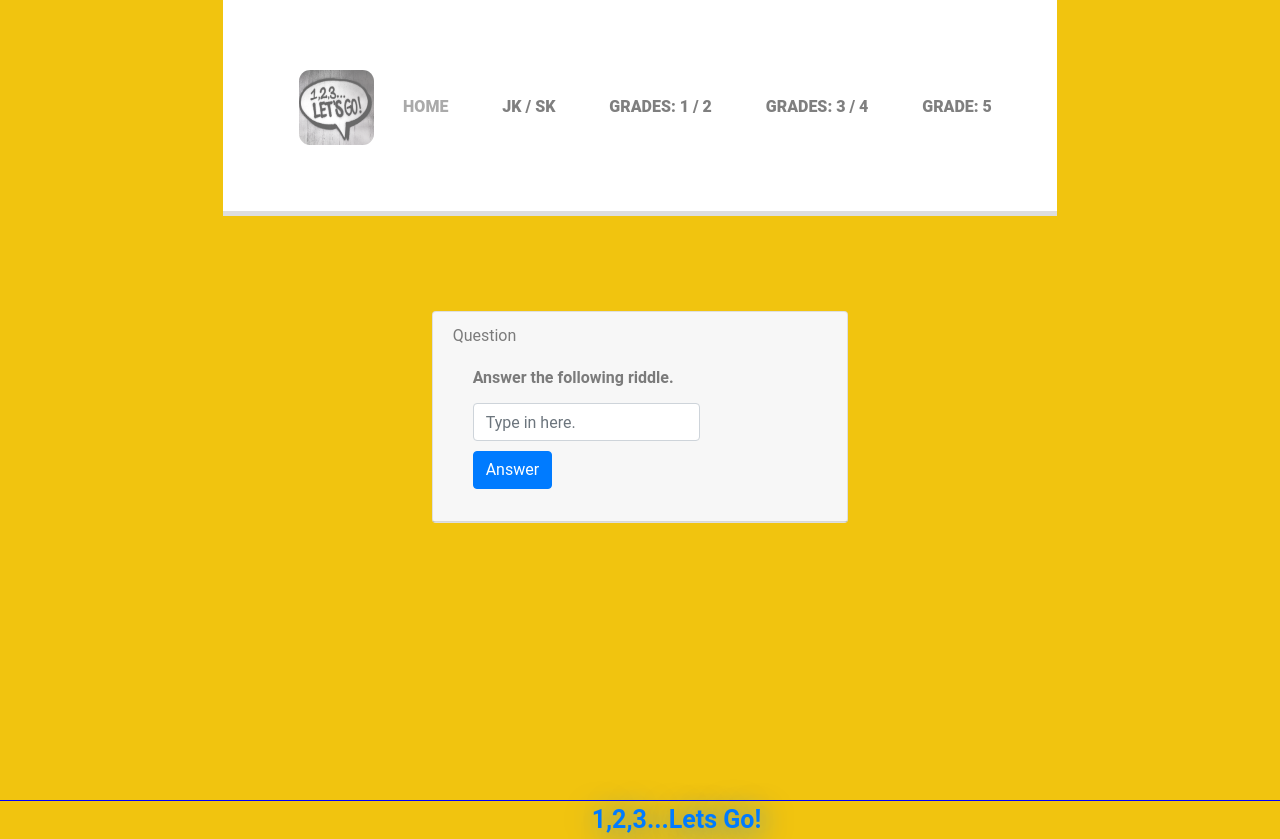
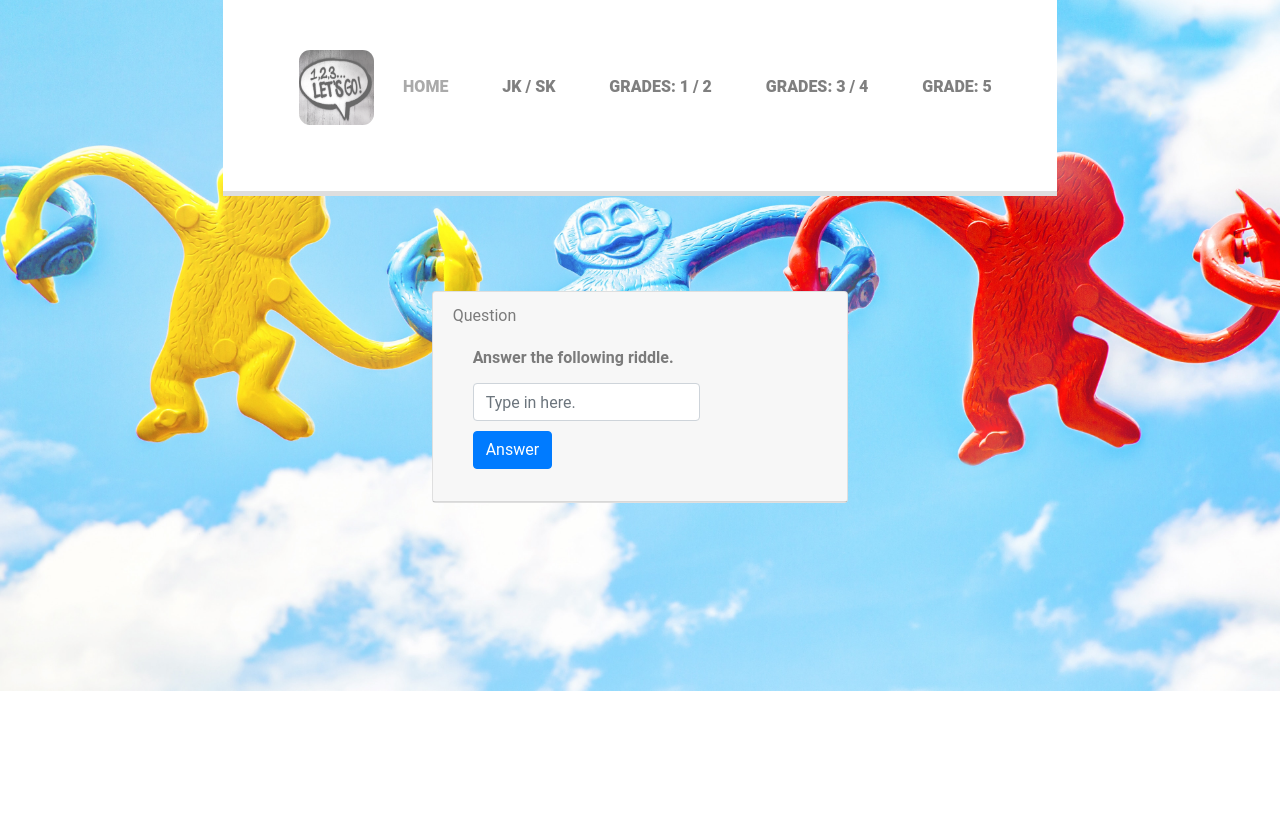
Before and after one commit to hanihassan1/new-riddle-game, a Flask app: page /jk_sk in a window 1280 px wide. After the commit the page ends 691 px from the top, so only its background shows below. Run offline with Flask 2, Linux system fonts and the light colour scheme; some libraries are stand-ins or nearby versions; some web fonts are replaced.

Commit message:
removed footer and updated cs

```diff
--- a/static/css/style.css
+++ b/static/css/style.css
@@ -6,6 +6,10 @@ body {
     font-family: 'Varela Round', sans-serif;
     height: 100%;
     background-image: url(../images/park-troopers-RAtKWVlfdf4-unsplash.jpg);
+    webkit-background-size: cover;
+  -moz-background-size: cover;
+  -o-background-size: cover;
+
     background-position: center;
     background-repeat: no-repeat;
     background-size: cover;
@@ -61,10 +65,6 @@ h2 {
 
 
 
-section {
-  height: 100vh;
-}
-
 /*--------------------------------------------index--form &logo*/
 #logoOne  {
   border-radius: 15%;
@@ -83,7 +83,7 @@ section {
 }
 
 
-/*--------------------------------------------nav & Question card*/
+/*--------------------------------------------game category /nav & Question card*/
 
 @media only screen and (max-width: 480px) {
     body {
@@ -163,24 +163,16 @@ nav.shift ul li a:hover:after {
 }
 
 #nav_catog  {
-  background: #f1c40f;
+
   color: rgba(0, 0, 0, 0.5);
 
 }
 
 #sendMessageButton1     {
     opacity: 9;
-     background-color: #A9A9A9;
+    background-color: #A9A9A9;
     border-radius: 10%;
     color: #484848;
-}
-.sect  {
-      height: 96vh;
-
-}
-.form-edit  {
-  padding-top:20px;
-
 }
 
 
@@ -190,39 +182,12 @@ nav.shift ul li a:hover:after {
 
 }
 .btn {
- margin-top:10px;
+   margin-top:10px;
 }
 .form-edit {
-  height:75%;
-   padding-top: 32px;
+    height:75%;
+   padding-top: 10px;
 
-}
-
-
-/*--------------------------------------------nav & Question card*/
-
-@media only screen and (max-width: 1024px) {
-    body {
-          max-width: 10248px;
-    }
-    .foot-edit {
-          display: none
-    }
-}
-
-
-.footer-name {
-  text-align:center;
-  padding-left:150px;
-  font-size:25px;
-  text-shadow: 2px 2px 30px #007bff;
-
-}
-
-
-.foot-edit  {
-  border-top:1px solid blue;
-  background: #F1C40F
 }
 
 /*--------------------------------------------Leadership page*/
--- a/templates/base.html
+++ b/templates/base.html
@@ -29,16 +29,7 @@
 
         {% block content %} {% endblock %}
 
-<!--/*--------------------------------------------footer*/-->
-    <footer>
-        <div class="container-fluid">
-            <div class="row foot-edit">
-                <div class="col-md-4"></div>
-                <div class="col-md-4"><strong><a class="footer-name" href="{{url_for('index') }}">1,2,3...Lets Go!</a></strong></div>
-                <div class="col-md-4"></div>
-            </div>
-        </div>
-    </footer>
+
 
     <script src="{{ url_for('static', filename='main.js')  }}"></script>
 </body>
--- a/templates/index.html
+++ b/templates/index.html
@@ -51,7 +51,7 @@
                 <br>
                 <div id="success"></div>
                 <div class="form-group">
-                    <button type="submit" class="btn btn-primary hvr-push" id="sendMessageButton1" disabled="disabled">Enter</button>
+                    <button type="submit" class="btn btn-primary hvr-push newgame" id="sendMessageButton1" disabled="disabled">Enter!</button>
                 </div>
             </form>
         </div>
--- a/templates/jk_sk.html
+++ b/templates/jk_sk.html
@@ -15,8 +15,8 @@
     <nav class="shift">
     <ul>
       <img height="75px" width="75px" id="logoOne" src="{{url_for('static',filename='images/main-logo.jpg')}}">
-      <a href="{{url_for('index')}}" class="logo">
-        <li><a href="https://9756ebca0b6a461ca3515f5d51d978ee.vfs.cloud9.us-east-1.amazonaws.com">Home</a></li>
+
+        <li><a href="{{url_for('index')}}">Home</a></li>
         <li><a id="jk_sk" class="" onclick="req_question(this.id)">JK / SK </a></li>
         <li><a id="1-2" class="" onclick="req_question(this.id)">Grades: 1 / 2</a></li>
         <li><a id="3-4" class="" onclick="req_question(this.id)">Grades: 3 / 4</a></li>
--- a/user_scores.txt
+++ b/user_scores.txt
@@ -56,3 +56,5 @@ hani
 2
 hani
 4
+vdv
+0
```
Also changed, not shown: user_info.txt (+7 -0 lines).
